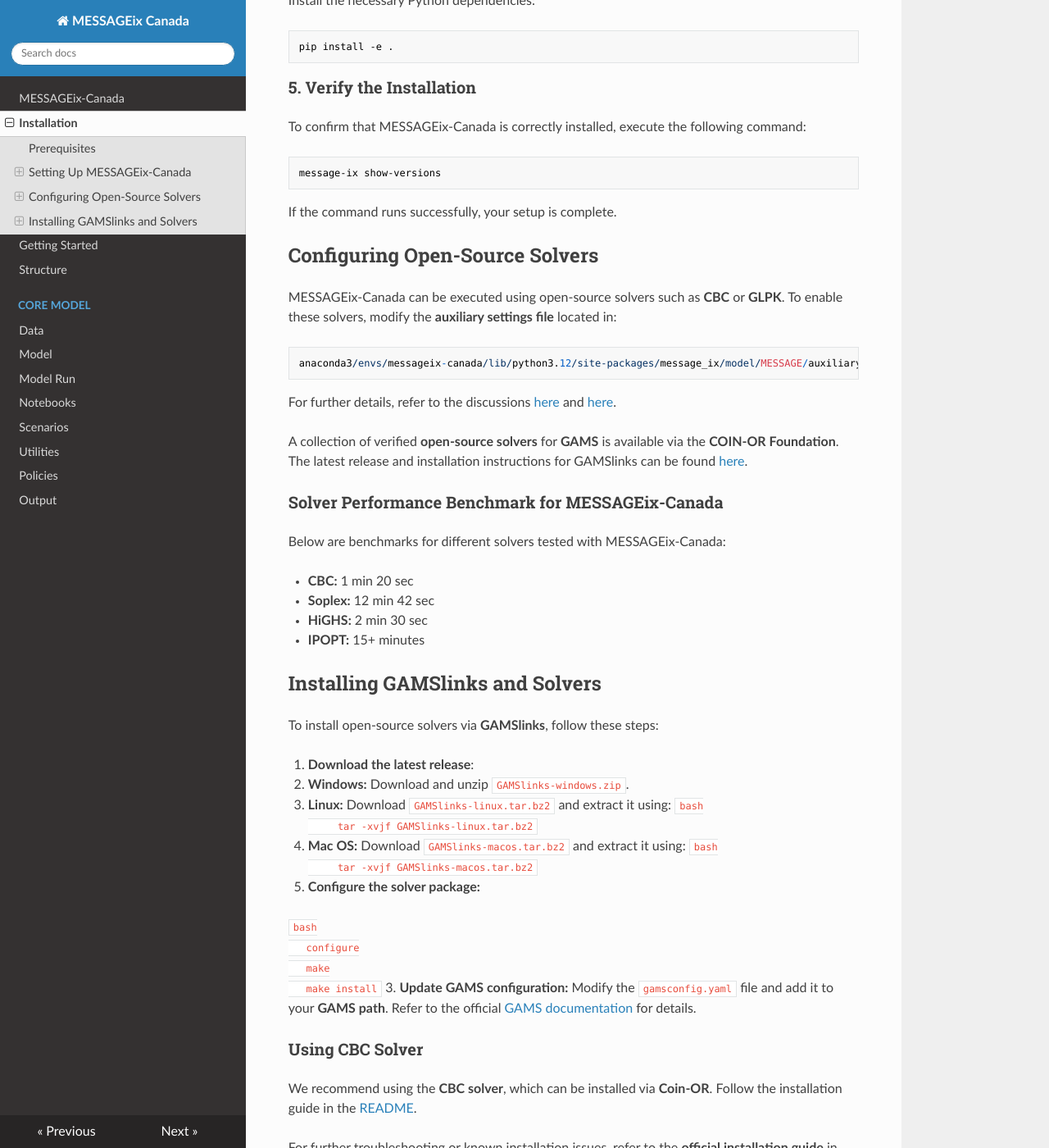
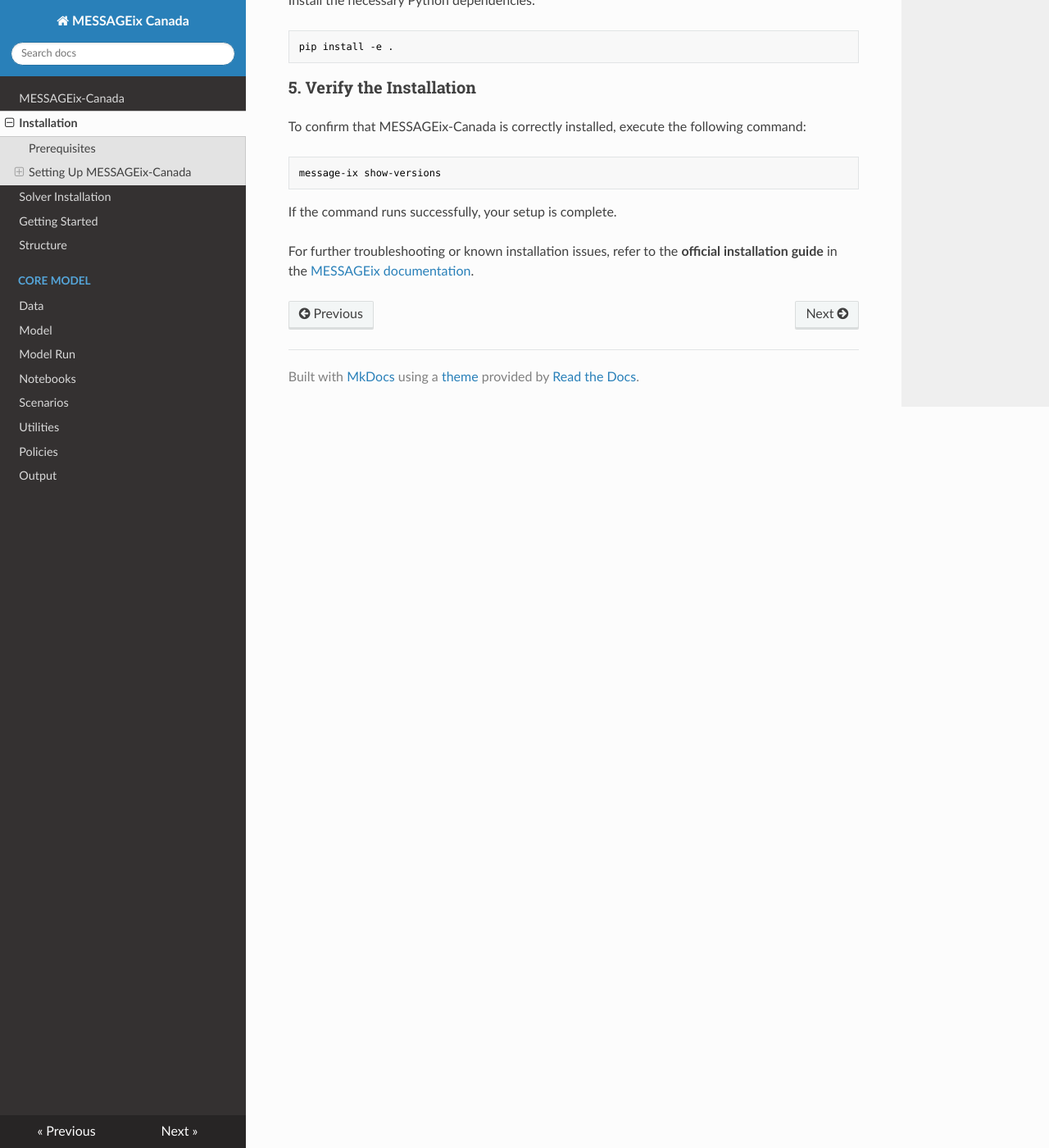
Before and after one commit to awais307/message-ix-canada, an MkDocs documentation site: the page built from docs/installation.md, in a window 1280 px wide and 1400 px high, scrolled down 1097 px. Shown: the whole window at 82% size. Built offline with MkDocs 1.6.1, drawn with Linux system fonts in a browser that asks for light colours; nearby versions of some CDN libraries.

Commit message:
Documentation Update - Include Directive and Solvers Page
* Added page on solvers installation
* Added "include" folder for files to be included in the documentation
  as snippets, or images

````diff
--- a/docs/installation.md
+++ b/docs/installation.md
@@ -55,54 +55,4 @@ message-ix show-versions
 
 If the command runs successfully, your setup is complete.
 
-## **Configuring Open-Source Solvers**
-
-MESSAGEix-Canada can be executed using open-source solvers such as **CBC** or **GLPK**. To enable these solvers, modify the **auxiliary settings file** located in:
-
-```
-anaconda3/envs/messageix-canada/lib/python3.12/site-packages/message_ix/model/MESSAGE/auxiliary_settings.gms
-```
-
-For further details, refer to the discussions [here](https://github.com/iiasa/message_ix/issues/576) and [here](https://github.com/iiasa/message_ix/discussions/794).
-
-A collection of verified **open-source solvers** for **GAMS** is available via the **COIN-OR Foundation**. The latest release and installation instructions for GAMSlinks can be found [here](https://github.com/coin-or/GAMSlinks/releases).
-
-### **Solver Performance Benchmark for MESSAGEix-Canada**
-
-Below are benchmarks for different solvers tested with MESSAGEix-Canada:
-
-- **CBC:** 1 min 20 sec
-- **Soplex:** 12 min 42 sec
-- **HiGHS:** 2 min 30 sec
-- **IPOPT:** 15+ minutes
-
-## **Installing GAMSlinks and Solvers**
-
-To install open-source solvers via **GAMSlinks**, follow these steps:
-
-1. **Download the latest release**:
-
-   - **Windows:** Download and unzip `GAMSlinks-windows.zip`.
-   - **Linux:** Download `GAMSlinks-linux.tar.bz2` and extract it using:
-     ```bash
-     tar -xvjf GAMSlinks-linux.tar.bz2
-     ```
-   - **Mac OS:** Download `GAMSlinks-macos.tar.bz2` and extract it using:
-     ```bash
-     tar -xvjf GAMSlinks-macos.tar.bz2
-     ```
-2. **Configure the solver package:**
-
-   ```bash
-   configure
-   make
-   make install
-   ```
-3. **Update GAMS configuration:**
-   Modify the `gamsconfig.yaml` file and add it to your **GAMS path**. Refer to the official [GAMS documentation](https://www.gams.com/latest/docs/UG_STANDARD_LOCATIONS.html) for details.
-
-### **Using CBC Solver**
-
-We recommend using the **CBC solver**, which can be installed via **Coin-OR**. Follow the installation guide in the [README](https://github.com/coin-or/Cbc/blob/master/README.md#download).
-
 For further troubleshooting or known installation issues, refer to the **official installation guide** in the [MESSAGEix documentation](https://docs.messageix.org/en/latest/install.html).
--- a/mkdocs.yml
+++ b/mkdocs.yml
@@ -9,6 +9,7 @@ theme:
 nav:
   - MESSAGEix-Canada: index.md
   - Installation: installation.md        # Provide the file path
+  - Solver Installation: solvers.md
   - Getting Started: get_started.md        # Provide the file path
   - Structure: glossary.md              # Provide the file path
 
@@ -25,5 +26,9 @@ nav:
 plugins:
   - search
   - macros:
-      module_name: macros.main
-      module_path: "/Users/muhammadawais/Documents/GitHub/message-ix-canada/macros"
+      include_dir: docs/include
+  - mkdocstrings:
+      handlers:
+        python:
+          options:
+            docstring_style: google
````
Also changed, not shown: docs/get_started.md (+1 -2 lines), docs/include/ModelSetup_CA.yaml (added, +43 -0 lines), docs/policies.md (+6 -0 lines), docs/scenarios.md (+1 -1 lines), docs/include/DAC_infrastructure.png (renamed from docs/DAC_infrastructure.png), docs/include/DAC_infrastructure.svg (renamed from docs/DAC_infrastructure.svg), 5 other files.
